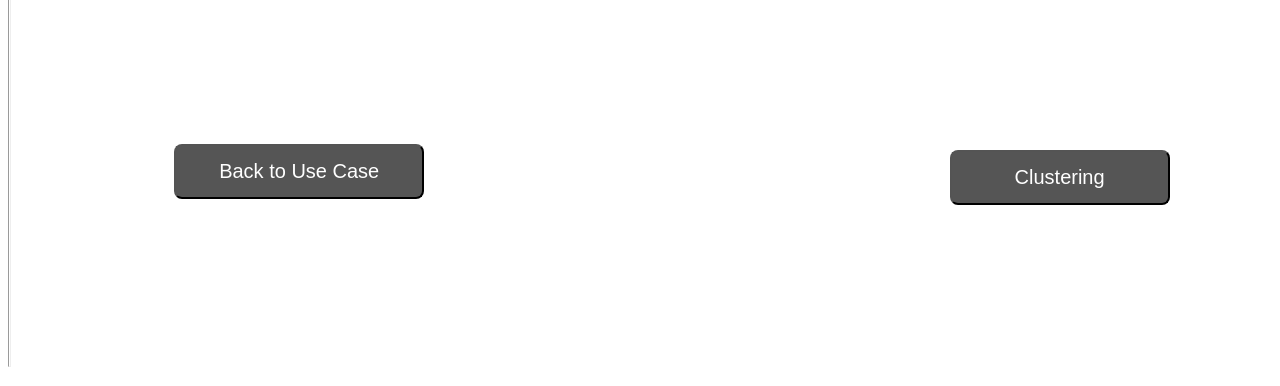
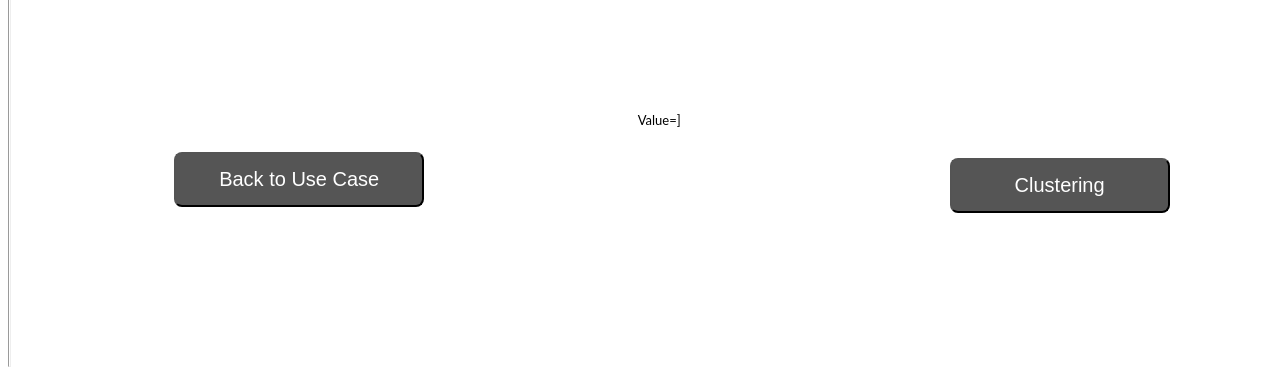
Before and after one commit to KLiehr/WS2122---Feature-Aggregation-and-Clustering, a Django app: page /UseCase/DecisionTree/ in a window 1280 px wide. Shown: the part 552-938 px from the top of the page. Run offline with Django 3.2, Linux system fonts and the light colour scheme; some libraries are stand-ins or nearby versions.

Commit message:
filters f4 f5, decision tree legend

```diff
--- a/ProjectApp/templates/ProjectApp/DecisionTree.html
+++ b/ProjectApp/templates/ProjectApp/DecisionTree.html
@@ -2,18 +2,22 @@
 
 {% block content %}
 
-<div style='border: 1px solid black; height: 350px; width: 800px; position: absolute; top: 25%; left: 20%; right: 20%; text-align: center;'>
+<div style='border: 1px solid black; height: 350px; width: 800px; position: absolute; top: 20%; left: 20%; right: 20%; text-align: center;'>
     <img style=' height: 350px; width:650px ;'  src='/media/images/decTree.png'>
 </div>
 
-<div style='position: absolute; top: 83%; left: 10%; right: 65%; text-align: center;'>
+<div id='DTTarget' style='font-size: small; position: absolute; top: 83%; left: 18%; right: 15%; text-align: center;'>
+
+</div>
+
+<div style='position: absolute; top: 84%; left: 10%; right: 65%; text-align: center;'>
     <button type='button' onclick="location.href='/UseCase/'" style='margin-top:10%; margin-left: 7%; width: 250px; border-radius: 8px; padding: 14px 40px; font-size: 20px; background-color: #555555; color: white;'>
         Back to Use Case
     </button>
 </div>
 
 
-<div style='position: absolute; top: 85%; left: 73%; right: 10%; text-align: center;'>
+<div style='position: absolute; top: 86%; left: 73%; right: 10%; text-align: center;'>
     <button type='button' onclick="location.href='Clustering/'" style='margin-top:10%; margin-left: 7%; width: 220px; border-radius: 8px; padding: 14px 40px; font-size: 20px; background-color: #555555; color: white;'>
         Clustering
     </button>
@@ -23,5 +27,16 @@
 
 <script>
     document.getElementById('sideMenu').style.display = "none";
+
+    // gets the list of target names from the decision tree
+    var targetNameList = {{targetNameList|safe}};
+    stringTarget='Value= ['
+    targetNameList.forEach(function(target){
+            stringTarget += target + ', '
+        });
+    stringTarget=stringTarget.substring(0,stringTarget.length-2)
+    stringTarget=stringTarget+']'
+    document.getElementById('DTTarget').innerHTML = stringTarget;
+
 </script>
 {% endblock %}
--- a/ProjectApp/views.py
+++ b/ProjectApp/views.py
@@ -95,10 +95,8 @@
 
     #saves the file imported by the user in the eventlog folder
     elif "uploadButton" in request.POST:
-        print('olé')
         try:
             if request.FILES['file']:
-                print('buba')
                 my_file = request.FILES['file']
                 Doc.objects.create(upload=my_file)
         except Exception as e:
@@ -179,7 +177,10 @@
 
 
 def filters(request):
-    return render(request, 'ProjectApp/Filters.html')
+    #add lifecycle attribute to Filters.html
+    context={}
+    context['lifeCycleAttr']=json.dumps(log_utils.lifecycle_transition_attr)
+    return render(request, 'ProjectApp/Filters.html', context)
 
 # gets called after Filter event log button is clicked, gets a request with a string for chosen filters and extra Input
 @csrf_exempt
@@ -259,7 +260,10 @@
     # update log(NOT NECESSARY; LOG UNCHANGED)
     # log_utils.update_log(log)
 
-    return render(request, 'ProjectApp/DecisionTree.html')
+    #add target names to DecisionTree.html
+    context={}
+    context['targetNameList']=json.dumps(log_utils.target_name_list)
+    return render(request, 'ProjectApp/DecisionTree.html', context)
 
 
 
```
Also changed, not shown: ProjectApp/templates/ProjectApp/AttrType.html (+4 -4 lines), ProjectApp/templates/ProjectApp/Filters.html (+8 -0 lines), db.sqlite3.
